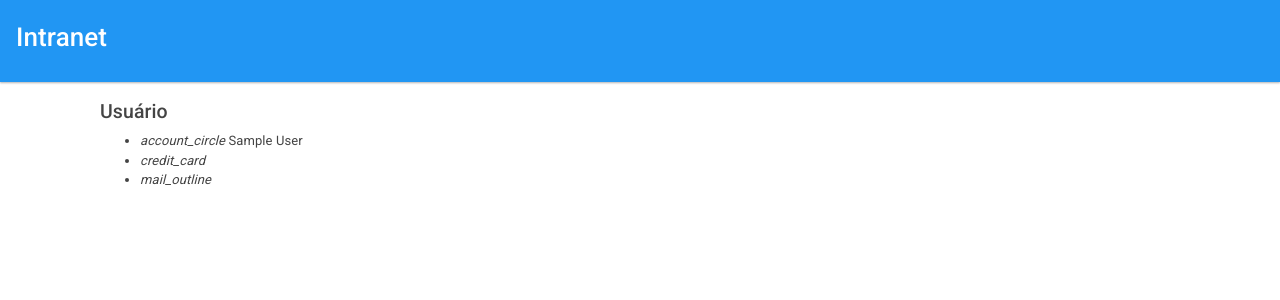
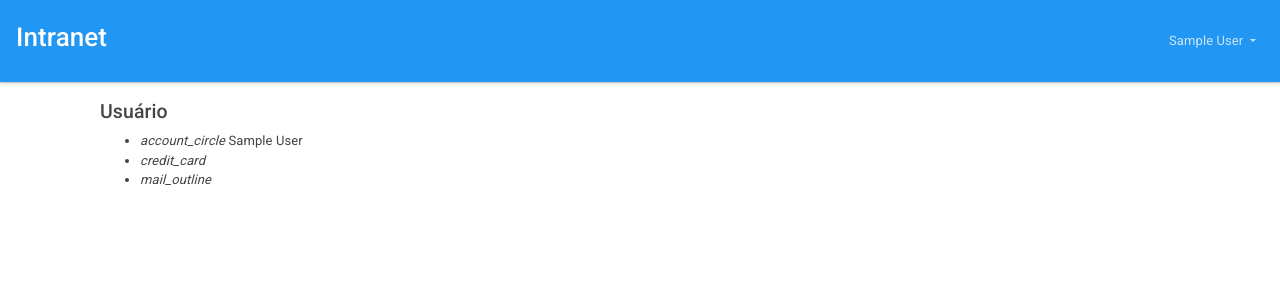
Before and after one commit to marcelosf/intra-1, a Django app: page /auth/user in a window 1280 px wide. Shown: the top 300 px of the page. Run offline with Django 3.2, Linux system fonts and the light colour scheme; the visitor is signed in with stand-in values (Sample User, id 1); parts of the project's set-up code (start-up, migrations or seed data) failed here and were passed over; some libraries are stand-ins or nearby versions.

Commit message:
Adiciona botão de login/logout  - Adiciona botão de login e logout no navbar

```diff
--- a/intranet/core/templates/base.html
+++ b/intranet/core/templates/base.html
@@ -15,10 +15,30 @@
 
     <body>
 
-    <nav class="navbar fixed-top navbar-dark navbar-expand-lg bg-primary mb-5">
-        <a href="/" class="navbar-brand">
-          <h2>Intranet</h2>
-        </a>
+    <nav class="navbar justify-content-between fixed-top navbar-dark navbar-expand-lg bg-primary mb-5">
+        <a href="/" class="navbar-brand"><h2>Intranet</h2></a>
+        <ul class="navbar-nav">
+          {% if request.user.is_authenticated %}
+          <li class="nav-item dropdown">
+            <a href="#" class="nav-link dropdown-toggle" id="account" role="button" data-toggle="dropdown" aria-haspopup="true" aria-expanded="false">
+                <i class="fas fa-user"></i> {{ request.user.get_full_name }}
+            </a>
+            <div class="dropdown-menu p-4" aria-labelledby="account">
+                <a class="btn btn-link dropdown-item" href="{% url 'accounts:logout' %}">
+                  <i class="fas fa-sign-out-alt"></i>
+                  Logout
+                </a>
+            </div>
+          </li>
+          {% endif %}
+          {% if not request.user.is_authenticated %}
+          <li class="na-item">
+            <a href="{% url 'accounts:login' %}" class="btn btn-link btn-light">
+              <i class="fas fa-user"></i> Login
+            </a>
+          </li>
+          {% endif %}
+        </ul>
     </nav>
 
     <div class="container">
```
Also changed, not shown: intranet/access/tests/test_view_list.py (+1 -1 lines), intranet/core/tests/test_base_template.py (+34 -1 lines).
